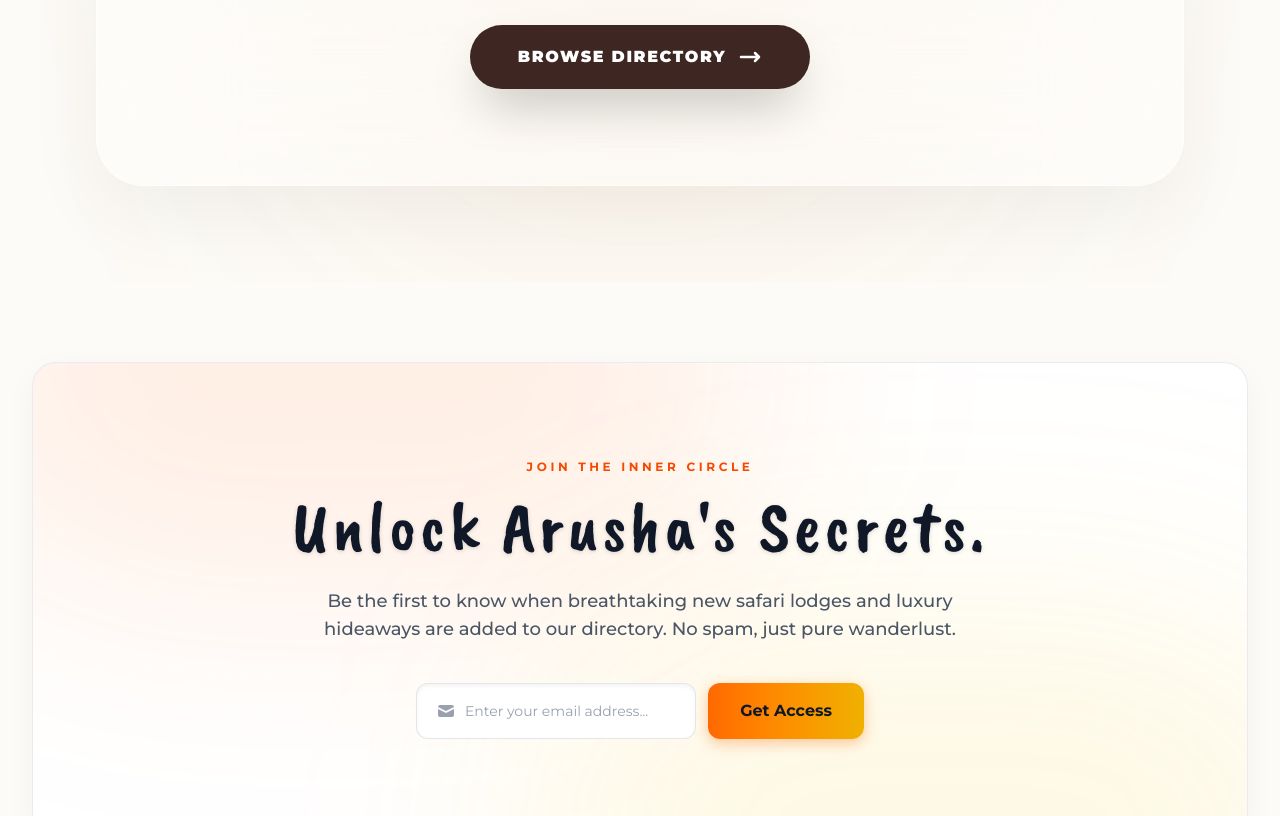
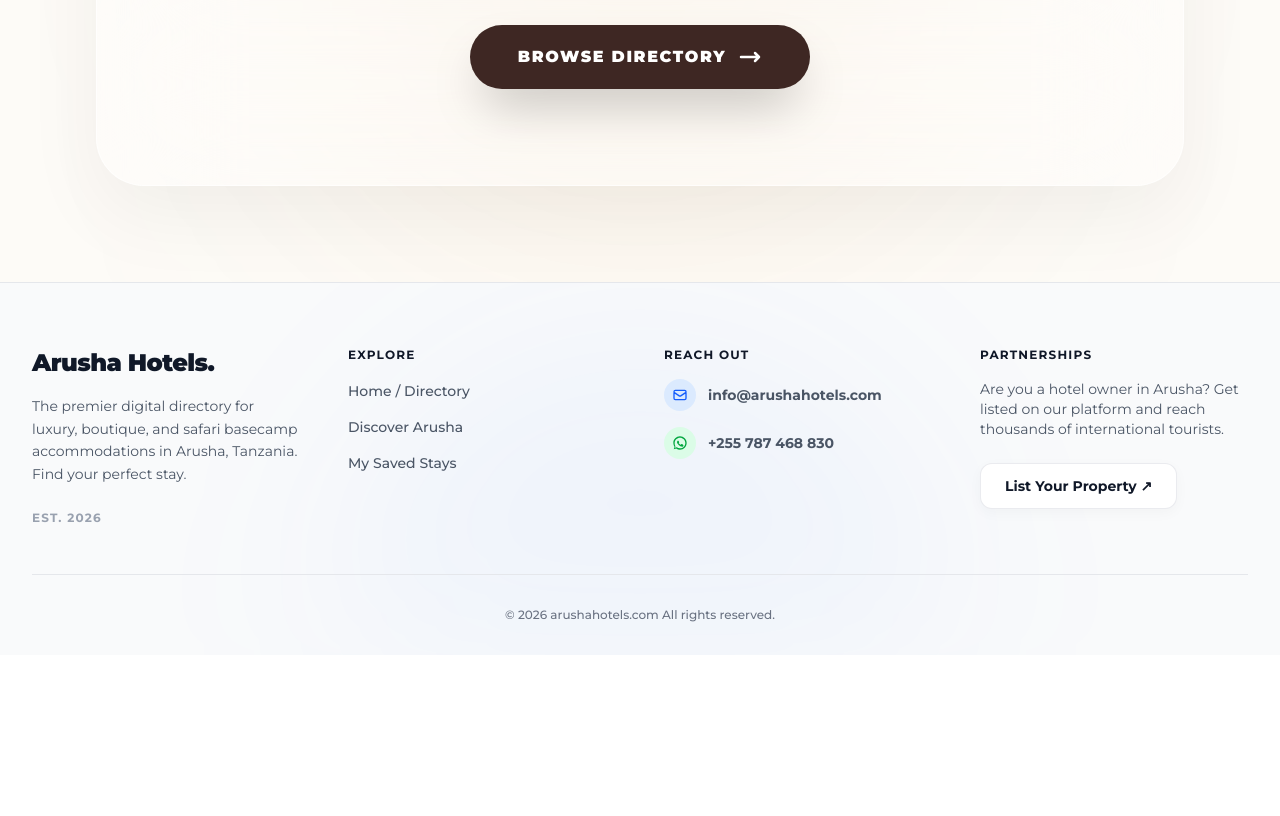
Before and after one commit to Nelly255/arusha-hotels, a Next.js app: page /explore in a window 1280 px wide. Shown: the part 2580-3396 px from the top of the page. After the commit the page ends 3235 px from the top, so only its background shows below. Built offline with nearby package versions, Linux system fonts and the light colour scheme; no server answers; the database is empty.

Commit message:
fix: moved newsletter capture from global footer to homepage only

```diff
--- a/app/page.tsx
+++ b/app/page.tsx
@@ -6,6 +6,7 @@ import Image from "next/image";
 import { Caveat_Brush } from "next/font/google";
 import { supabase } from "../lib/supabase";
 import HotelCard from "../components/HotelCard";
+import Newsletter from "../components/Newsletter";
 import Footer from "../components/Footer";
 
 const brushFont = Caveat_Brush({ weight: '400', subsets: ['latin'] });
@@ -445,6 +446,9 @@ export default function LandingPage() {
         </Reveal>
       </section>
 
+      {/* 🚀 ADDED NEWSLETTER RIGHT HERE ABOVE THE FOOTER 🚀 */}
+      <Newsletter />
+
       <Footer />
     </main>
   );
--- a/components/Footer.tsx
+++ b/components/Footer.tsx
@@ -3,7 +3,6 @@
 import Link from "next/link";
 import { useState } from "react";
 import { supabase } from "../lib/supabase";
-import Newsletter from "./Newsletter"; // 🚀 IMPORTED THE NEWSLETTER HERE 🚀
 
 export default function Footer() {
   const [isModalOpen, setIsModalOpen] = useState(false);
@@ -44,9 +43,6 @@ export default function Footer() {
 
   return (
     <>
-      {/* 🚀 THE VIP NEWSLETTER CAPTURE IS NOW GLOBAL 🚀 */}
-      <Newsletter />
-
       <footer className="relative border-t border-gray-200 dark:border-white/10 bg-gray-50 dark:bg-[#050505] pt-16 pb-8 overflow-hidden z-10 transition-colors duration-500">
         <div className="absolute bottom-0 left-1/2 -translate-x-1/2 w-[40rem] h-[20rem] bg-blue-500/5 dark:bg-blue-600/10 blur-[100px] rounded-t-full pointer-events-none transition-colors duration-500"></div>
 
@@ -102,7 +98,6 @@ export default function Footer() {
               <p className="text-gray-600 dark:text-white/50 text-sm mb-6 transition-colors duration-500">
                 Are you a hotel owner in Arusha? Get listed on our platform and reach thousands of international tourists.
               </p>
-              {/* 🚀 UPGRADED: Premium architectural shadow and refined border 🚀 */}
               <button
                 onClick={() => setIsModalOpen(true)}
                 className="inline-block bg-white dark:bg-white/10 hover:bg-gray-50 dark:hover:bg-white/20 border border-gray-200/80 dark:border-white/10 text-gray-900 dark:text-white px-6 py-3 rounded-xl text-sm font-bold transition-all shadow-[0_4px_14px_rgba(0,0,0,0.03)] dark:shadow-lg active:scale-95"
```
